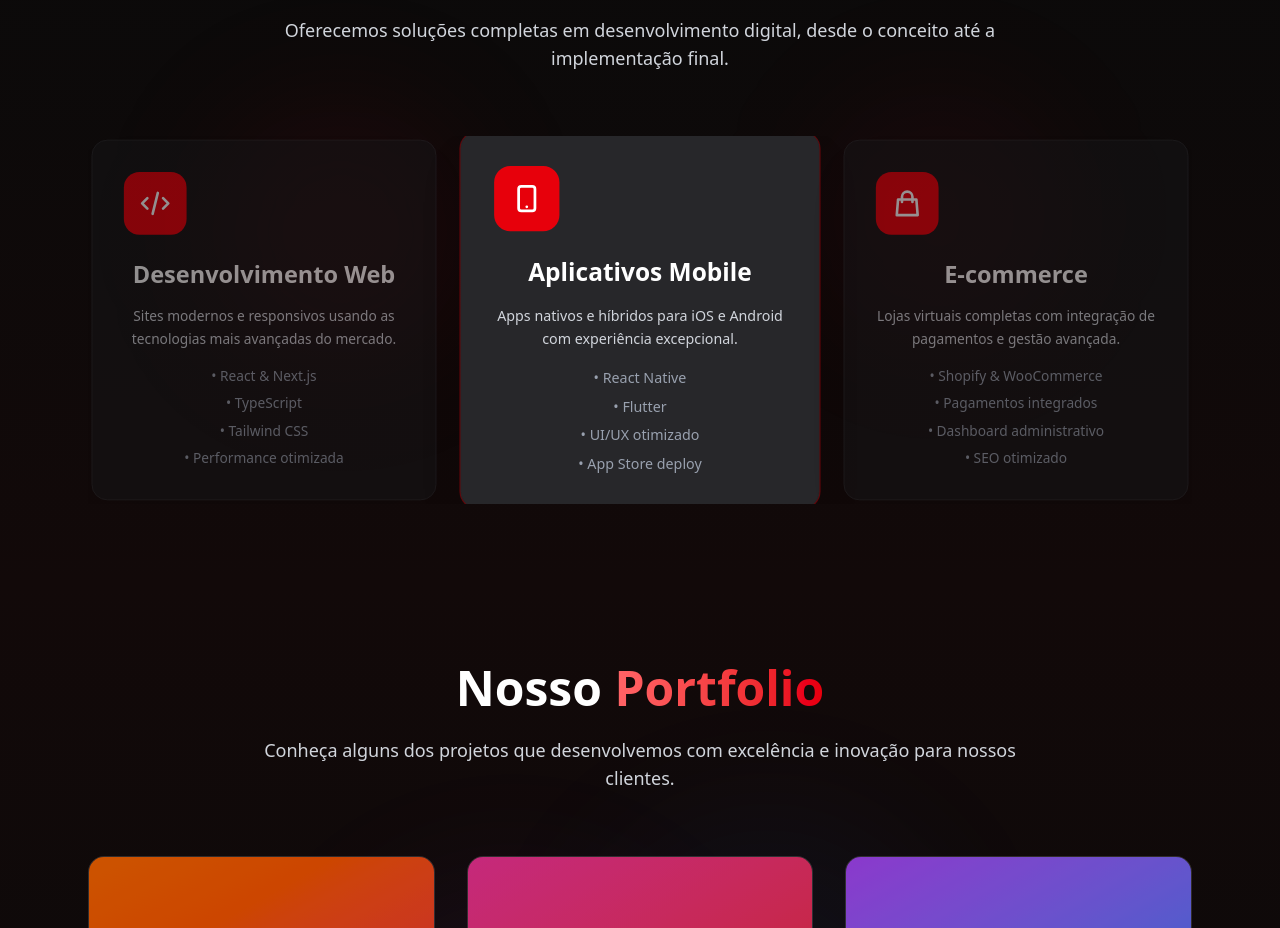
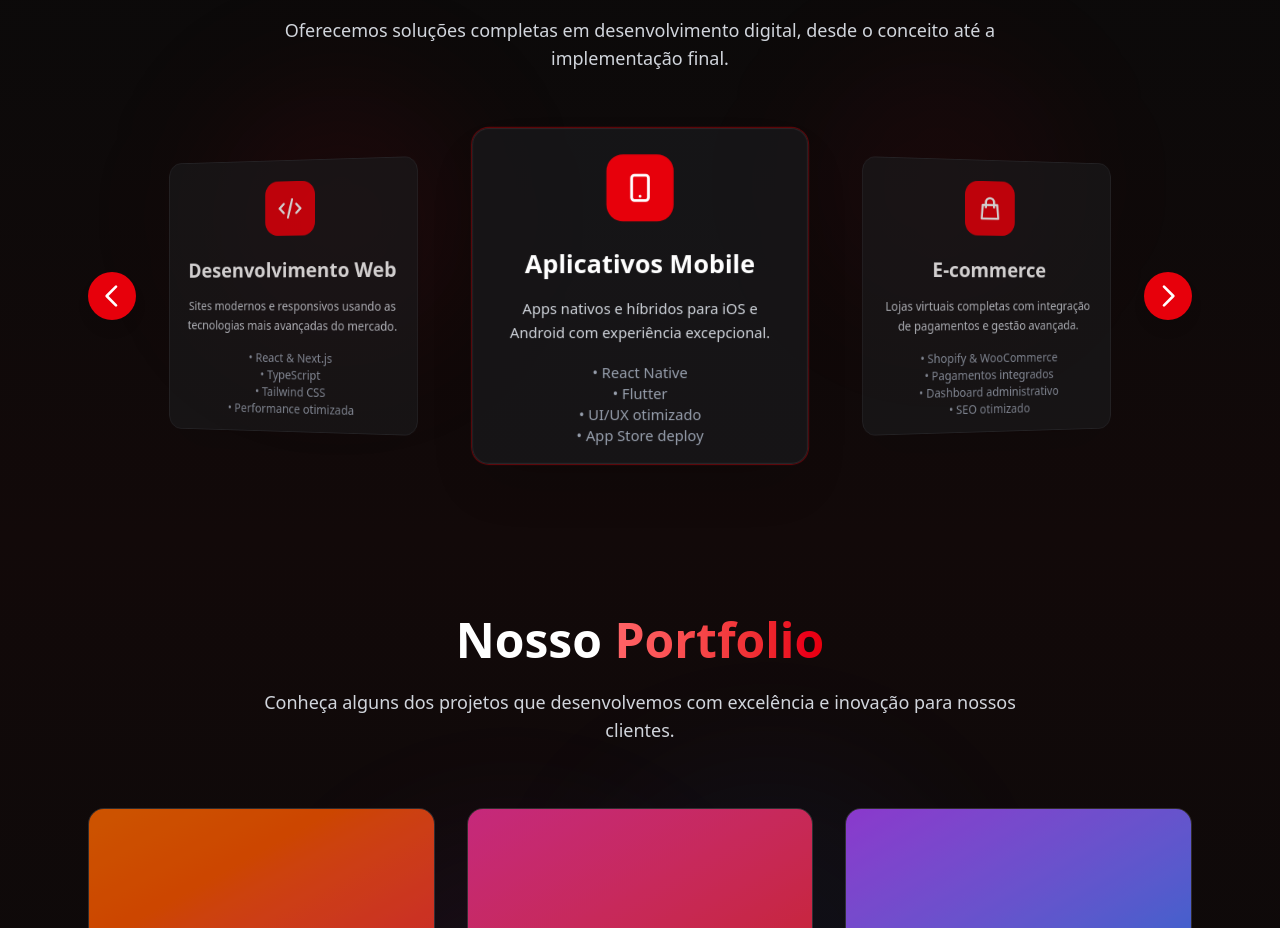
Before and after one commit to Converte-Workspace/landing-designer, a Next.js app: page / in a window 1280 px wide. Shown: the part 1542-2470 px from the top of the page. Built offline with nearby package versions, Linux system fonts and the light colour scheme.

Commit message:
refactor: update carossel widget

```diff
--- a/src/app/components/middle/middle-info.tsx
+++ b/src/app/components/middle/middle-info.tsx
@@ -1,26 +1,32 @@
 "use client";
 
-import { useEffect, useState } from "react";
+import { useState } from "react";
 import { motion } from "framer-motion";
 
 export function MiddleInfo() {
   const [active, setActive] = useState(1);
 
-  useEffect(() => {
-    const id = setInterval(() => {
-      setActive((prev) => (prev + 1) % 3);
-    }, 12000);
-    return () => clearInterval(id);
-  }, []);
+  const goToPrev = () => {
+    setActive((prev) => (prev - 1 + 3) % 3);
+  };
 
-  const left = (active + 2) % 3;
-  const center = active % 3;
-  const right = (active + 1) % 3;
+  const goToNext = () => {
+    setActive((prev) => (prev + 1) % 3);
+  };
+
+  const getCardPosition = (index: number) => {
+    const diff = (index - active + 3) % 3;
+    switch (diff) {
+      case 0: return { x: 0, scale: 1.05, opacity: 1, zIndex: 30, rotateY: 0 };
+      case 1: return { x: 350, scale: 0.85, opacity: 0.8, zIndex: 20, rotateY: 10 };
+      case 2: return { x: -350, scale: 0.85, opacity: 0.8, zIndex: 20, rotateY: -10 };
+      default: return { x: 0, scale: 1, opacity: 1, zIndex: 10, rotateY: 0 };
+    }
+  };
 
   const cardBase =
-    "group flex-1 bg-zinc-900/80 border border-zinc-800 rounded-2xl p-8 overflow-hidden transition-all duration-1000 ease-[cubic-bezier(.22,.61,.36,1)] shadow-2xl shadow-black/20";
-  const cardCenter = "order-2 ring-1 ring-red-600/40";
-  const cardSide = "";
+    "group absolute w-80 h-80 bg-zinc-900/80 border border-zinc-800 rounded-2xl p-6 overflow-hidden shadow-2xl shadow-black/20 transform-style-preserve-3d";
+  const cardCenter = "ring-1 ring-red-600/40";
   return (
     <section
       id="services"
@@ -45,27 +51,43 @@ export function MiddleInfo() {
           </p>
         </div>
 
-        <div className="flex flex-col md:flex-row gap-6 items-stretch select-none overflow-hidden">
+        <div className="relative flex items-center justify-center">
+          <button
+            onClick={goToPrev}
+            className="absolute left-0 z-20 w-12 h-12 bg-red-600 hover:bg-red-700 rounded-full flex items-center justify-center transition-colors duration-200 shadow-lg hover:shadow-xl transform hover:scale-105"
+            aria-label="Serviço anterior"
+          >
+            <svg
+              className="w-8 h-8 text-white"
+              fill="none"
+              stroke="currentColor"
+              viewBox="0 0 24 24"
+            >
+              <path
+                strokeLinecap="round"
+                strokeLinejoin="round"
+                strokeWidth={2}
+                d="M15 19l-7-7 7-7"
+              />
+            </svg>
+          </button>
+
+          <div className="relative flex items-center justify-center h-80 mx-16 perspective-1000">
           <motion.div
             layout
             initial={false}
-            animate={{
-              opacity: center === 0 ? 1 : 0.55,
-              scale: center === 0 ? 1.02 : 0.98,
-              backgroundColor: center === 0 ? "rgb(39,39,42)" : "rgba(24,24,27,0.80)",
-            }}
+            animate={getCardPosition(0)}
             transition={{
               type: "spring",
-              stiffness: 220,
-              damping: 28,
-              layout: { duration: 0.6 },
-              opacity: { duration: 0.6, ease: [0.22, 0.61, 0.36, 1] },
-              backgroundColor: { duration: 0.6, ease: [0.22, 0.61, 0.36, 1] },
+              stiffness: 260,
+              damping: 25,
+              duration: 0.6,
             }}
             whileHover={{ scale: 1.03 }}
-            className={`${cardBase} ${left === 0 ? "order-1" : right === 0 ? "order-3" : cardCenter} w-full min-w-0`}
+            className={`${cardBase} ${getCardPosition(0).zIndex === 30 ? cardCenter : ""}`}
+            style={{ zIndex: getCardPosition(0).zIndex }}
           >
-            <div className="w-16 h-16 bg-red-600 rounded-2xl flex items-center justify-center mb-6 group-hover:scale-110 transition-transform duration-300">
+            <div className="w-16 h-16 bg-red-600 rounded-2xl flex items-center justify-center mb-6 group-hover:scale-110 transition-transform duration-300 mx-auto">
               <svg
                 className="w-8 h-8 text-white"
                 fill="none"
@@ -80,14 +102,14 @@ export function MiddleInfo() {
                 />
               </svg>
             </div>
-            <h3 className="text-2xl font-semibold text-white mb-4 group-hover:text-red-300 transition-colors">
+            <h3 className="text-2xl font-semibold text-white mb-4 group-hover:text-red-300 transition-colors text-center">
               Desenvolvimento Web
             </h3>
-            <p className="text-gray-300 text-sm leading-relaxed mb-4">
+            <p className="text-gray-300 text-sm leading-relaxed mb-4 text-center">
               Sites modernos e responsivos usando as tecnologias mais avançadas
               do mercado.
             </p>
-            <ul className="text-gray-400 text-sm space-y-2">
+            <ul className="text-gray-400 text-sm text-center">
               <li>• React & Next.js</li>
               <li>• TypeScript</li>
               <li>• Tailwind CSS</li>
@@ -98,23 +120,18 @@ export function MiddleInfo() {
           <motion.div
             layout
             initial={false}
-            animate={{
-              opacity: center === 1 ? 1 : 0.55,
-              scale: center === 1 ? 1.02 : 0.98,
-              backgroundColor: center === 1 ? "rgb(39,39,42)" : "rgba(24,24,27,0.80)",
-            }}
+            animate={getCardPosition(1)}
             transition={{
               type: "spring",
-              stiffness: 220,
-              damping: 28,
-              layout: { duration: 0.6 },
-              opacity: { duration: 0.6, ease: [0.22, 0.61, 0.36, 1] },
-              backgroundColor: { duration: 0.6, ease: [0.22, 0.61, 0.36, 1] },
+              stiffness: 260,
+              damping: 25,
+              duration: 0.6,
             }}
             whileHover={{ scale: 1.03 }}
-            className={`${cardBase} ${left === 1 ? "order-1" : right === 1 ? "order-3" : cardCenter} w-full min-w-0`}
+            className={`${cardBase} ${getCardPosition(1).zIndex === 30 ? cardCenter : ""}`}
+            style={{ zIndex: getCardPosition(1).zIndex }}
           >
-            <div className="w-16 h-16 bg-red-600 rounded-2xl flex items-center justify-center mb-6 group-hover:scale-110 transition-transform duration-300">
+            <div className="w-16 h-16 bg-red-600 rounded-2xl flex items-center justify-center mb-6 group-hover:scale-110 transition-transform duration-300 mx-auto">
               <svg
                 className="w-8 h-8 text-white"
                 fill="none"
@@ -132,11 +149,11 @@ export function MiddleInfo() {
             <h3 className="text-2xl font-semibold text-white mb-4 group-hover:text-red-400 transition-colors">
               Aplicativos Mobile
             </h3>
-            <p className="text-gray-300 text-sm leading-relaxed mb-4">
+            <p className="text-gray-300 text-sm leading-relaxed mb-4 text-center">
               Apps nativos e híbridos para iOS e Android com experiência
               excepcional.
             </p>
-            <ul className="text-gray-400 text-sm space-y-2">
+            <ul className="text-gray-400 text-sm text-center">
               <li>• React Native</li>
               <li>• Flutter</li>
               <li>• UI/UX otimizado</li>
@@ -147,23 +164,18 @@ export function MiddleInfo() {
           <motion.div
             layout
             initial={false}
-            animate={{
-              opacity: center === 2 ? 1 : 0.55,
-              scale: center === 2 ? 1.02 : 0.98,
-              backgroundColor: center === 2 ? "rgb(39,39,42)" : "rgba(24,24,27,0.80)",
-            }}
+            animate={getCardPosition(2)}
             transition={{
               type: "spring",
-              stiffness: 220,
-              damping: 28,
-              layout: { duration: 0.6 },
-              opacity: { duration: 0.6, ease: [0.22, 0.61, 0.36, 1] },
-              backgroundColor: { duration: 0.6, ease: [0.22, 0.61, 0.36, 1] },
+              stiffness: 260,
+              damping: 25,
+              duration: 0.6,
             }}
             whileHover={{ scale: 1.03 }}
-            className={`${cardBase} ${left === 2 ? "order-1" : right === 2 ? "order-3" : cardCenter} w-full min-w-0`}
+            className={`${cardBase} ${getCardPosition(2).zIndex === 30 ? cardCenter : ""}`}
+            style={{ zIndex: getCardPosition(2).zIndex }}
           >
-            <div className="w-16 h-16 bg-red-600 rounded-2xl flex items-center justify-center mb-6 group-hover:scale-110 transition-transform duration-300">
+            <div className="w-16 h-16 bg-red-600 rounded-2xl flex items-center justify-center mb-6 group-hover:scale-110 transition-transform duration-300 mx-auto">
               <svg
                 className="w-8 h-8 text-white"
                 fill="none"
@@ -181,17 +193,38 @@ export function MiddleInfo() {
             <h3 className="text-2xl font-semibold text-white mb-4 group-hover:text-red-500 transition-colors">
               E-commerce
             </h3>
-            <p className="text-gray-300 text-sm leading-relaxed mb-4">
+            <p className="text-gray-300 text-sm leading-relaxed mb-4 text-center">
               Lojas virtuais completas com integração de pagamentos e gestão
               avançada.
             </p>
-            <ul className="text-gray-400 text-sm space-y-2">
+            <ul className="text-gray-400 text-sm text-center">
               <li>• Shopify & WooCommerce</li>
               <li>• Pagamentos integrados</li>
               <li>• Dashboard administrativo</li>
               <li>• SEO otimizado</li>
             </ul>
           </motion.div>
+          </div>
+
+          <button
+            onClick={goToNext}
+            className="absolute right-0 z-20 w-12 h-12 bg-red-600 hover:bg-red-700 rounded-full flex items-center justify-center transition-colors duration-200 shadow-lg hover:shadow-xl transform hover:scale-105"
+            aria-label="Próximo serviço"
+          >
+            <svg
+              className="w-8 h-8 text-white"
+              fill="none"
+              stroke="currentColor"
+              viewBox="0 0 24 24"
+            >
+              <path
+                strokeLinecap="round"
+                strokeLinejoin="round"
+                strokeWidth={2}
+                d="M9 5l7 7-7 7"
+              />
+            </svg>
+          </button>
         </div>
       </div>
       <style jsx>{`
@@ -207,6 +240,15 @@ export function MiddleInfo() {
           height: 0;
           display: none; /* Chrome/Safari/Edge */
         }
+
+        /* Classes de perspectiva e transform 3D */
+        .perspective-1000 {
+          perspective: 1000px;
+        }
+
+        .transform-style-preserve-3d {
+          transform-style: preserve-3d;
+        }
       `}</style>
     </section>
   );
```
